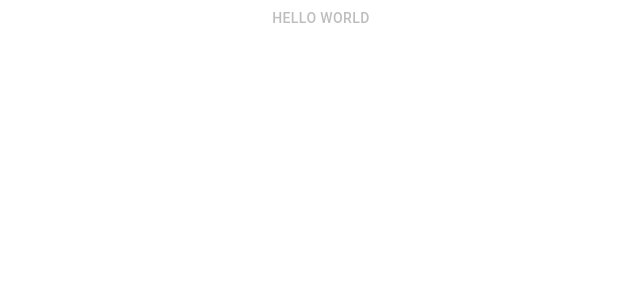
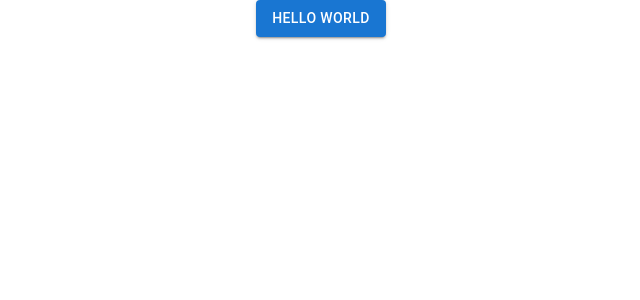
Before and after one commit to aldinhalilovic/IT-Camp-React, a React (Create React App) app: page / in a window 1280 px wide. Shown: the top 300 px of the page, without its empty margins (319-959 px from the left). Built offline with nearby package versions, Linux system fonts and the light colour scheme.

Commit message:
materail ui

```diff
--- a/src/App.css
+++ b/src/App.css
@@ -58,6 +58,7 @@ input{
 
 .card-container {
   display: flex;
+  flex-direction: column;
   justify-content: center;
   align-items: center;
   width: 100%;
--- a/src/App.js
+++ b/src/App.js
@@ -398,6 +398,8 @@
 
 // export default App
 
+// AXIOS CAS
+
 // const BASE_URL = "https://api.quotable.io";
 
 // const App = () => {
@@ -455,6 +457,8 @@
 // };
 
 // export default App;
+
+// AXIOS PRIMER
 
 // import axios from "axios";
 // import React, { useEffect, useState } from "react";
@@ -556,9 +560,19 @@ import Button from "@mui/material/Button";
 import "./App.css";
 
 function App() {
+  const [show, setShow] = React.useState(false);
+
   return (
     <div className="card-container">
-      <Button disabled>Hello World</Button>
+      <Button variant="contained" onClick={() => setShow((prev) => !prev)}>
+        Hello World
+      </Button>
+
+      {show && (
+        <>
+          <h1>pokazi mi ovo</h1>
+        </>
+      )}
     </div>
   );
 }
```
